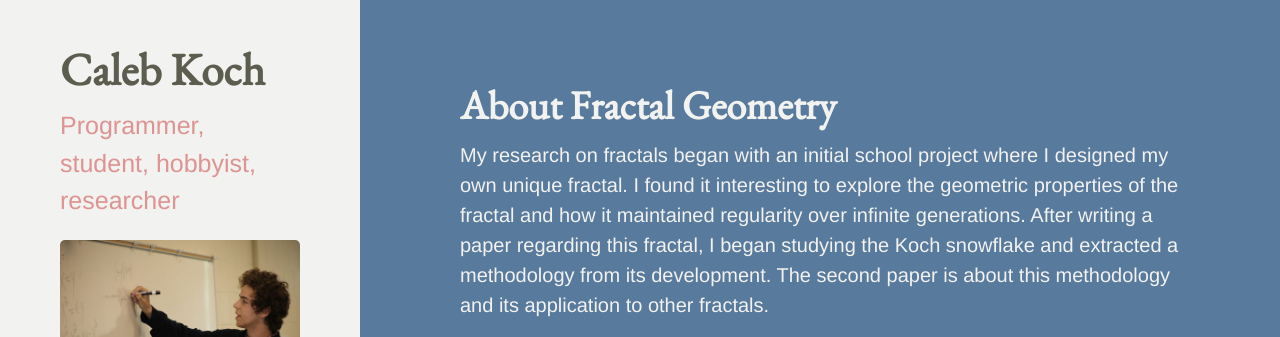
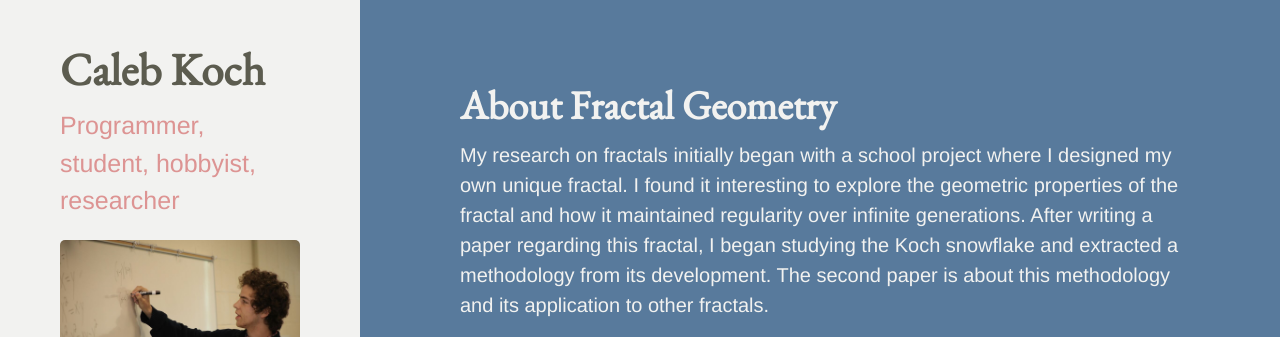
Before and after one commit to cakoch10/cakoch10.github.io, a Jekyll site: the page built from fractal.md, in a window 1280 px wide and 900 px high. Shown: the top 337 px of the window. Built offline with Jekyll 4.4.1, drawn with Linux system fonts in a browser that asks for light colours; Markdown is read by kramdown in place of the engine named in the settings.

Commit message:
Update fractal.md

```diff
--- a/fractal.md
+++ b/fractal.md
@@ -4,7 +4,7 @@ title: About Fractal Geometry
 ---
 
 <span style="color:#f2f2f0">
-My research on fractals began with an initial school project where I designed my own unique fractal. I found it interesting to
+My research on fractals initially began with a school project where I designed my own unique fractal. I found it interesting to
 explore the geometric properties of the fractal and how it maintained regularity over infinite generations. After writing a paper regarding this fractal, I began studying the Koch snowflake and extracted a methodology from its development. The second paper is about this methodology and its application to other fractals.
 </span>
 
```
